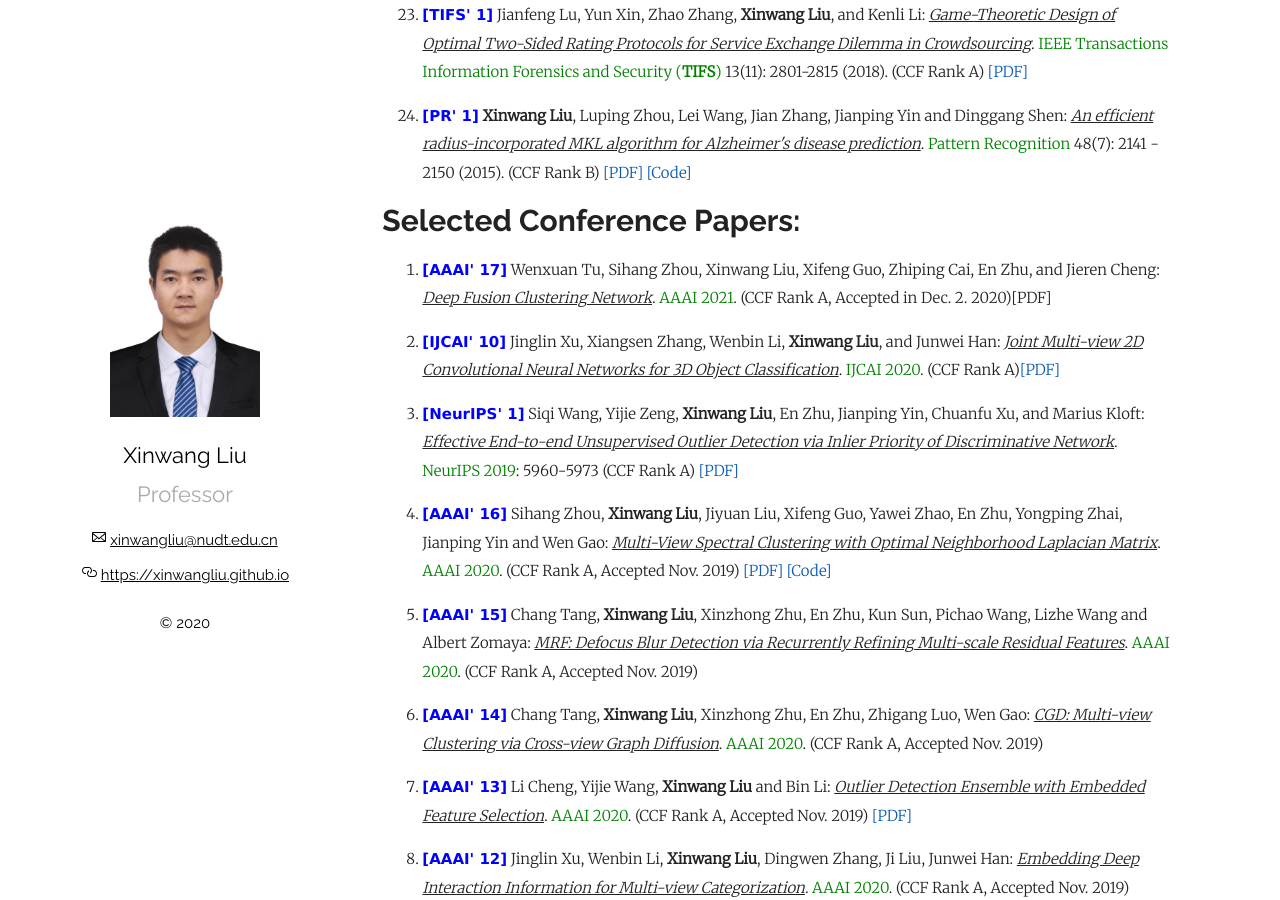
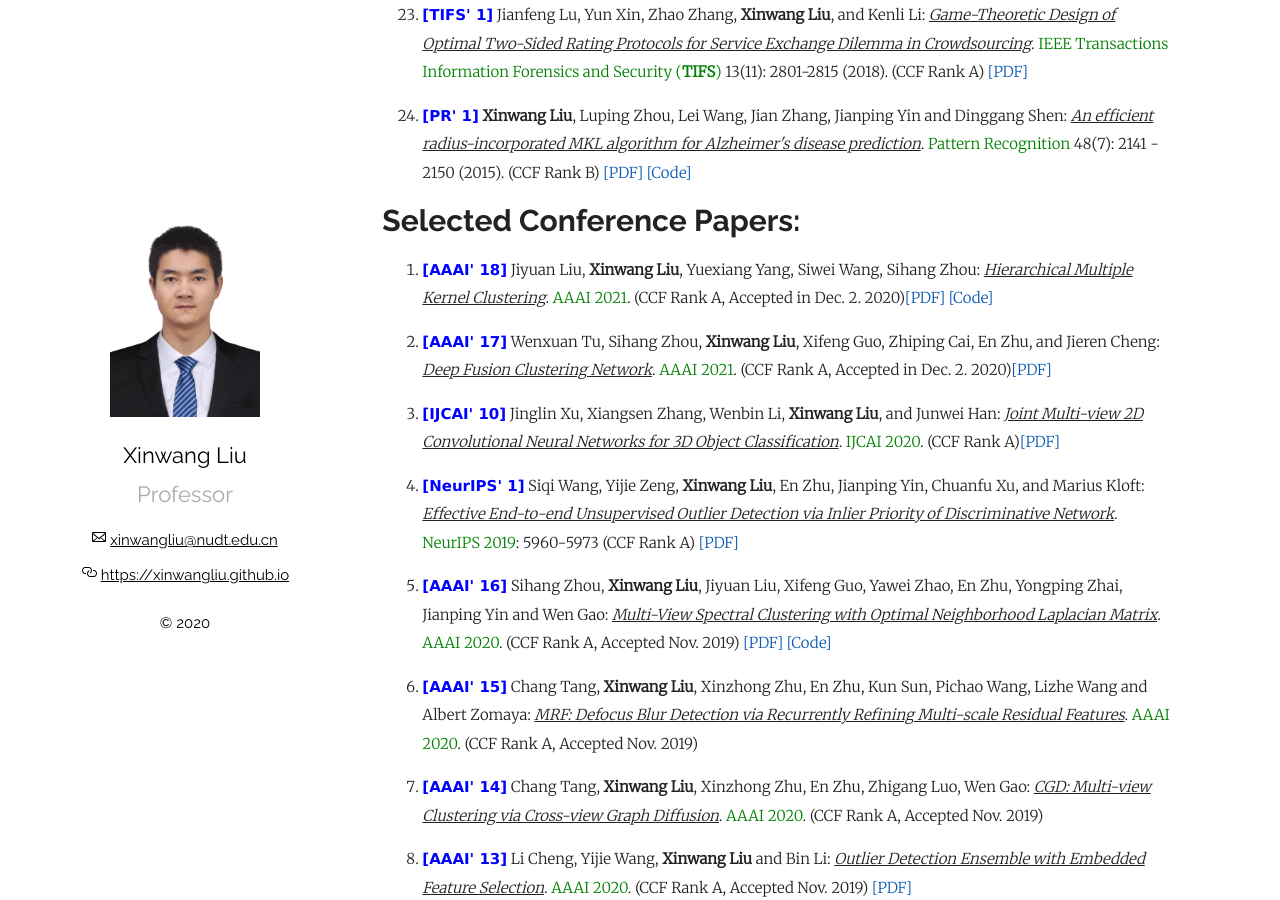
Before and after one commit to wx-liang/xinwangliu.github.io, a Jekyll site: the page built from index.md, in a window 1280 px wide and 900 px high, scrolled down 3633 px. Built offline with Jekyll 4.4.1, drawn with Linux system fonts in a browser that asks for light colours; our own code applies the rules of GitHub Pages for plain Markdown files.

Commit message:
Update index.md

```diff
--- a/index.md
+++ b/index.md
@@ -109,7 +109,9 @@
 
 <ol>
 
- <p style="margin-top: 8px;"><li><font face="verdana" color="blue"><b>[AAAI' 17]</b></font> Wenxuan Tu, Sihang Zhou, Xinwang Liu, Xifeng Guo, Zhiping Cai, En Zhu, and Jieren Cheng: <i><u>Deep Fusion Clustering Network</u></i>. <font color="green">AAAI 2021</font>. (CCF Rank A, Accepted in Dec. 2. 2020)[PDF]</li></p>
+ <p style="margin-top: 8px;"><li><font face="verdana" color="blue"><b>[AAAI' 18]</b></font> Jiyuan Liu, <b>Xinwang Liu</b>, Yuexiang Yang, Siwei Wang,  Sihang Zhou: <i><u>Hierarchical Multiple Kernel Clustering</u></i>. <font color="green">AAAI 2021</font>. (CCF Rank A, Accepted in Dec. 2. 2020)<a href = "https://liujiyuan13.github.io/pubs/HMKC.pdf">[PDF]</a> <a href = "https://github.com/liujiyuan13/HMKC-code_release">[Code]</a></li></p>
+
+ <p style="margin-top: 8px;"><li><font face="verdana" color="blue"><b>[AAAI' 17]</b></font> Wenxuan Tu, Sihang Zhou, <b>Xinwang Liu</b>, Xifeng Guo, Zhiping Cai, En Zhu, and Jieren Cheng: <i><u>Deep Fusion Clustering Network</u></i>. <font color="green">AAAI 2021</font>. (CCF Rank A, Accepted in Dec. 2. 2020)<a href = "https://liujiyuan13.github.io/pubs/HMKC.pdf">[PDF]</a> </li></p>
 
 <p style="margin-top: 8px;"><li><font face="verdana" color="blue"><b>[IJCAI' 10]</b></font> Jinglin Xu, Xiangsen Zhang, Wenbin Li, <b>Xinwang Liu</b>, and Junwei Han: <i><u>Joint Multi-view 2D Convolutional Neural Networks for 3D Object Classification</u></i>. <font color="green">IJCAI 2020</font>. (CCF Rank A)<a href = "https://www.ijcai20.org/">[PDF]</a></li></p>
 
```
